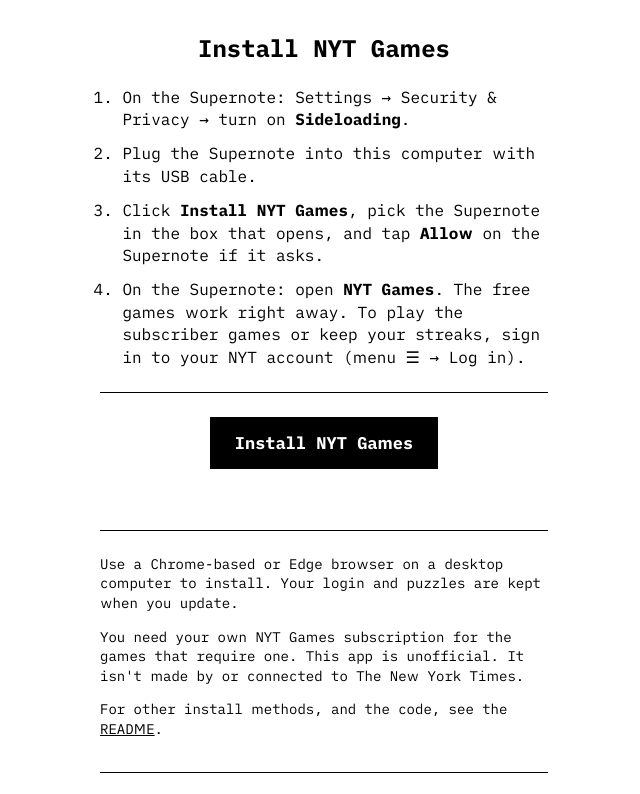
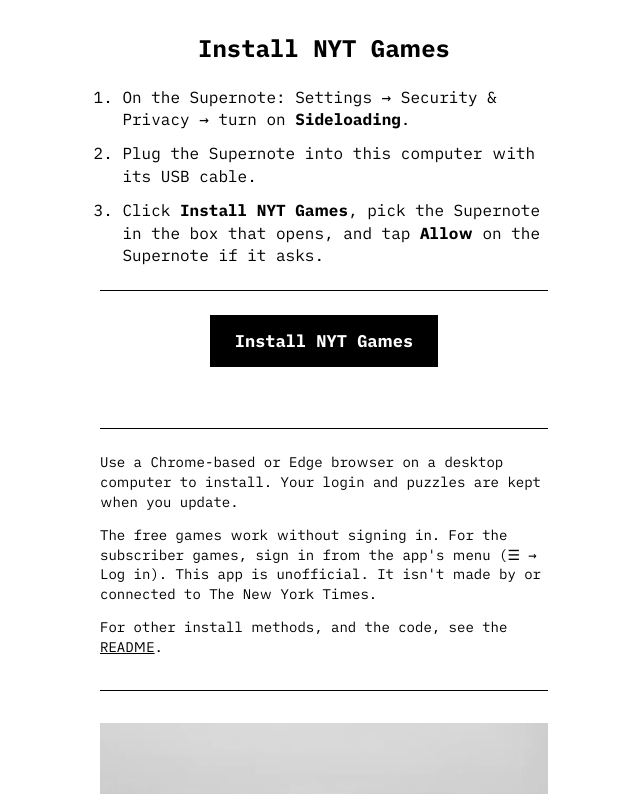
Before and after one commit to ellinglien/supernote-nyt-games, a plain HTML site: page install/site/index.html in a window 1280 px wide. Shown: the top 794 px of the page, without its empty margins (316-956 px from the left). Drawn offline with Linux system fonts and the light colour scheme.

Commit message:
Signing in is not an install step: its own section and a note on the page
Co-Authored-By: Claude Opus 5.5 <noreply@anthropic.com>

```diff
--- a/install/site/index.html
+++ b/install/site/index.html
@@ -43,7 +43,6 @@ a{color:#000}
   <li>On the Supernote: Settings → Security &amp; Privacy → turn on <b>Sideloading</b>.</li>
   <li>Plug the Supernote into this computer with its USB cable.</li>
   <li>Click <b>Install NYT Games</b>, pick the Supernote in the box that opens, and tap <b>Allow</b> on the Supernote if it asks.</li>
-  <li>On the Supernote: open <b>NYT Games</b>. The free games work right away. To play the subscriber games or keep your streaks, sign in to your NYT account (menu ☰ → Log in).</li>
 </ol>
 <section>
   <button id="go">Install NYT Games</button>
@@ -51,7 +50,7 @@ a{color:#000}
 </section>
 <p class="small">Use a Chrome-based or Edge browser on a desktop computer to install.
 Your login and puzzles are kept when you update.</p>
-<p class="small">You need your own NYT Games subscription for the games that require one.
+<p class="small">The free games work without signing in. For the subscriber games, sign in from the app's menu (☰ → Log in).
 This app is unofficial. It isn't made by or connected to The New York Times.</p>
 <p class="small">For other install methods, and the code, see the
 <a href="https://github.com/ellinglien/supernote-nyt-games">README</a>.</p>
```
Also changed, not shown: README.md.
